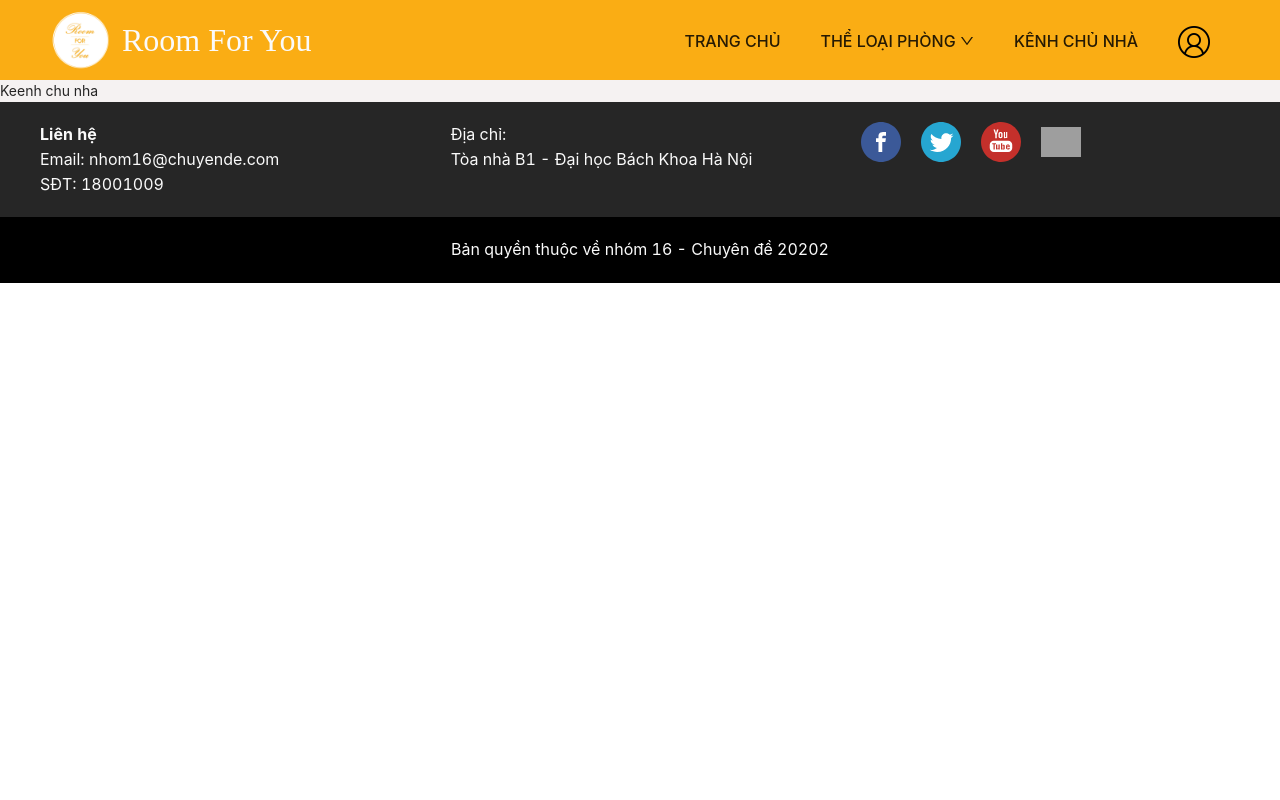
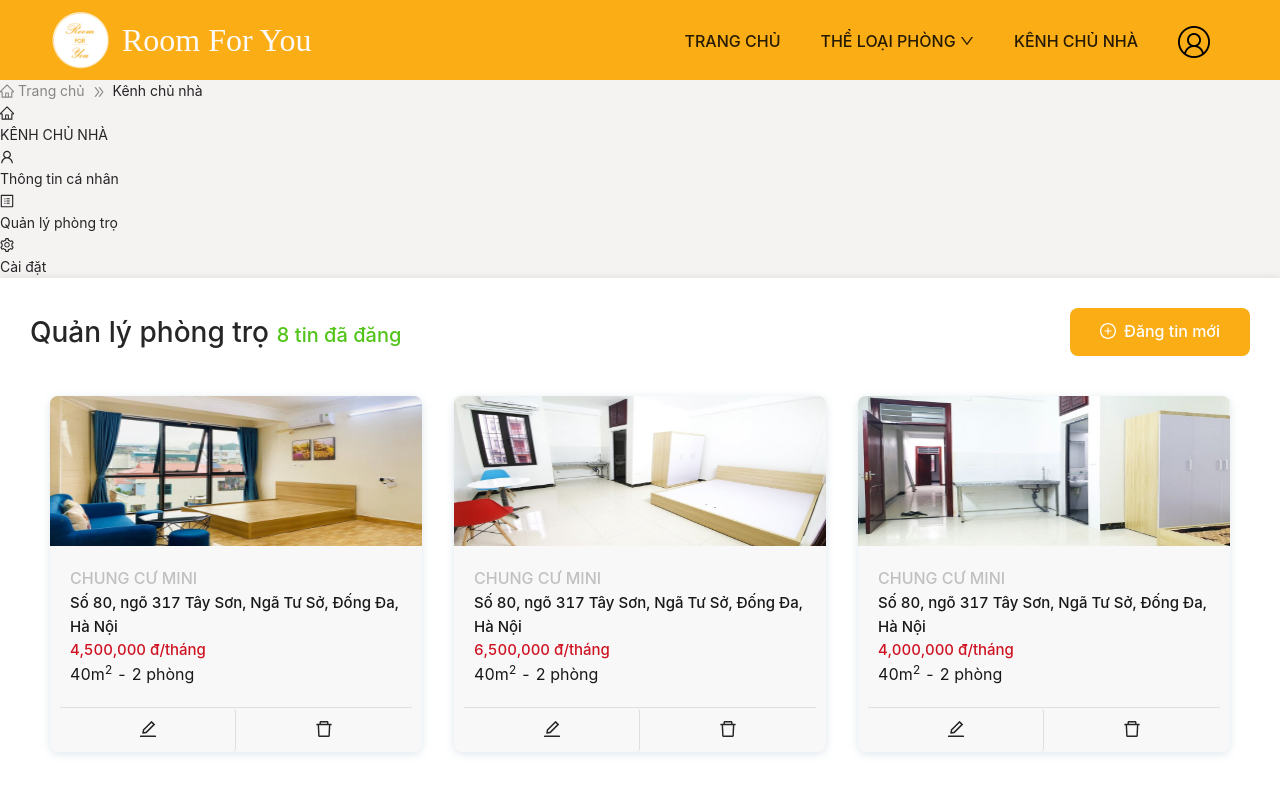
Before and after one commit to anhhtchy/room4u, a React (Create React App) app in the folder r4y_frontend/: page /kenh-chu-nha in a window 1280 px wide. Shown: the top 800 px of the page. Built offline with nearby package versions, Linux system fonts and the light colour scheme; grey boxes are pictures that could not be loaded; a web font is replaced by a local one.

Commit message:
update kenh chu nha

```diff
--- a/r4y_frontend/src/components/KenhChuNha/index.js
+++ b/r4y_frontend/src/components/KenhChuNha/index.js
@@ -1,9 +1,79 @@
-import React from 'react';
+import React, { useState } from 'react';
+import styles from './index.module.css';
+import { Menu, Row, Col, Breadcrumb } from 'antd';
+import {
+    HomeOutlined,
+    UserOutlined,
+    SettingOutlined,
+    ProfileOutlined,
+    DownOutlined,
+    DoubleRightOutlined,
+} from '@ant-design/icons';
+import Tab1 from './components/Tab1';
+import Tab2 from './components/Tab2';
+import Tab3 from './components/Tab3';
+
+const { SubMenu } = Menu;
 
 const KenhChuNha = () => {
+    const [tab1, setTab1] = useState(false);
+    const [tab2, setTab2] = useState(true);
+    const [tab3, setTab3] = useState(false);
+
+    const chooseTab = (value) => {
+        if (value === 1) {
+            setTab1(true);
+            setTab2(false);
+            setTab3(false)
+        } else if (value === 2) {
+            setTab2(true);
+            setTab3(false);
+            setTab1(false);
+        } else {
+            setTab3(true);
+            setTab1(false);
+            setTab2(false);
+        }
+    }
+
     return (
-        <div>
-            Keenh chu nha
+        <div className={styles.container}>
+            <Breadcrumb separator={<DoubleRightOutlined style={{ fontSize: '12px' }} />}>
+                <Breadcrumb.Item href="/">
+                    <HomeOutlined />
+                    <span>Trang chủ</span>
+                </Breadcrumb.Item>
+                <Breadcrumb.Item href="">
+                    <span>Kênh chủ nhà</span>
+                </Breadcrumb.Item>
+            </Breadcrumb>
+            <div className={styles.top}>
+                <HomeOutlined />
+                <div className={styles.topTitle}>KÊNH CHỦ NHÀ</div>
+            </div>
+            <div className={styles.body}>
+                <div className={styles.left}>
+                    <div className={styles.leftItem} onClick={() => chooseTab(1)}>
+                        <UserOutlined />
+                        <div className={styles.leftTitle}>Thông tin cá nhân</div>
+                    </div>
+                    <div className={styles.leftItem} onClick={() => chooseTab(2)}>
+                        <ProfileOutlined />
+                        <div className={styles.leftTitle}>Quản lý phòng trọ</div>
+                    </div>
+                    <div className={styles.leftItem} onClick={() => chooseTab(3)}>
+                        <SettingOutlined />
+                        <div className={styles.leftTitle}>Cài đặt</div>
+                    </div>
+                </div>
+
+
+                <div className={styles.right}>
+                    {
+                        tab1 ? <Tab1 /> : tab2 ? <Tab2 /> : <Tab3 />
+                    }
+                </div>
+            </div>
         </div>
     )
 }
```
